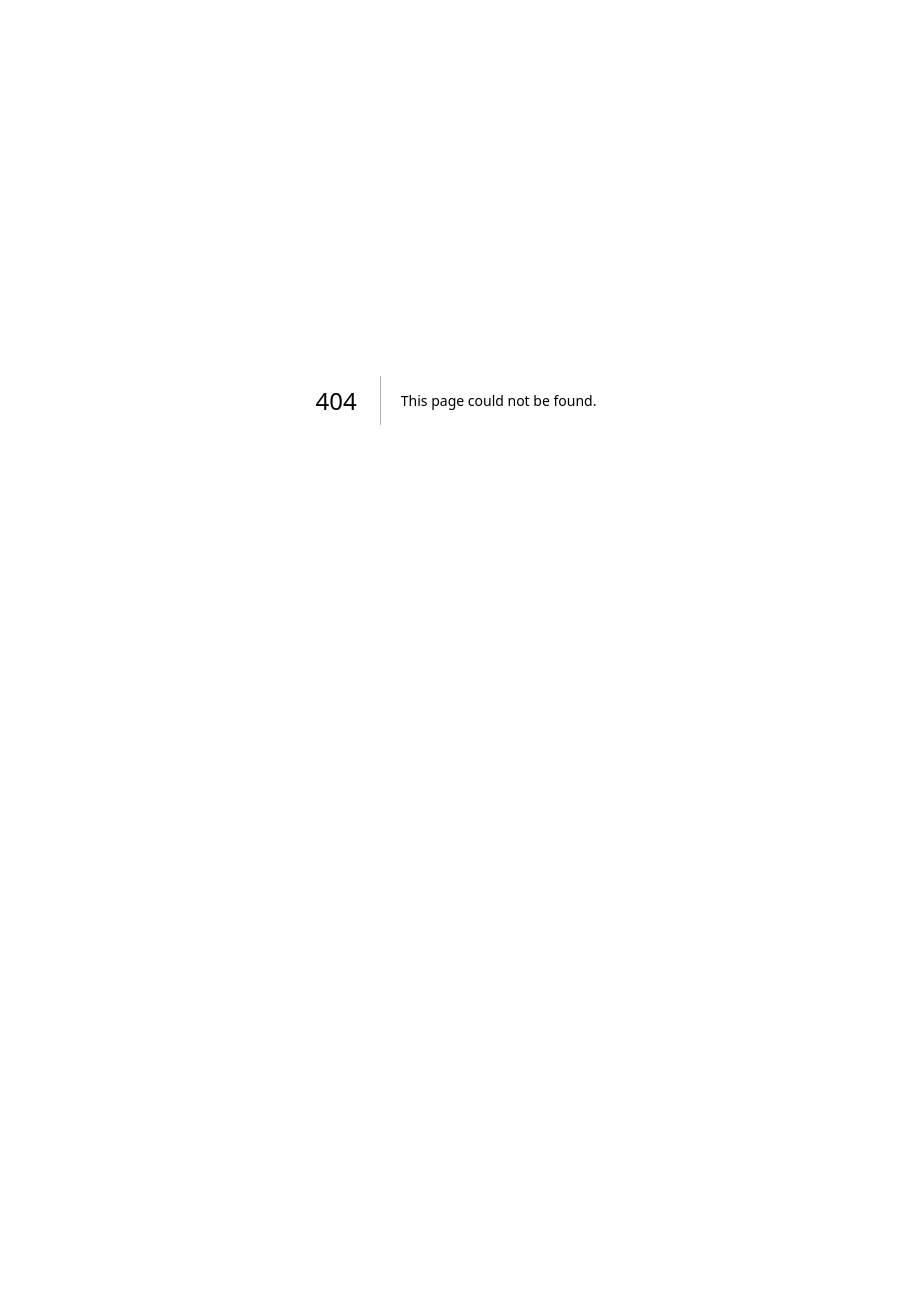
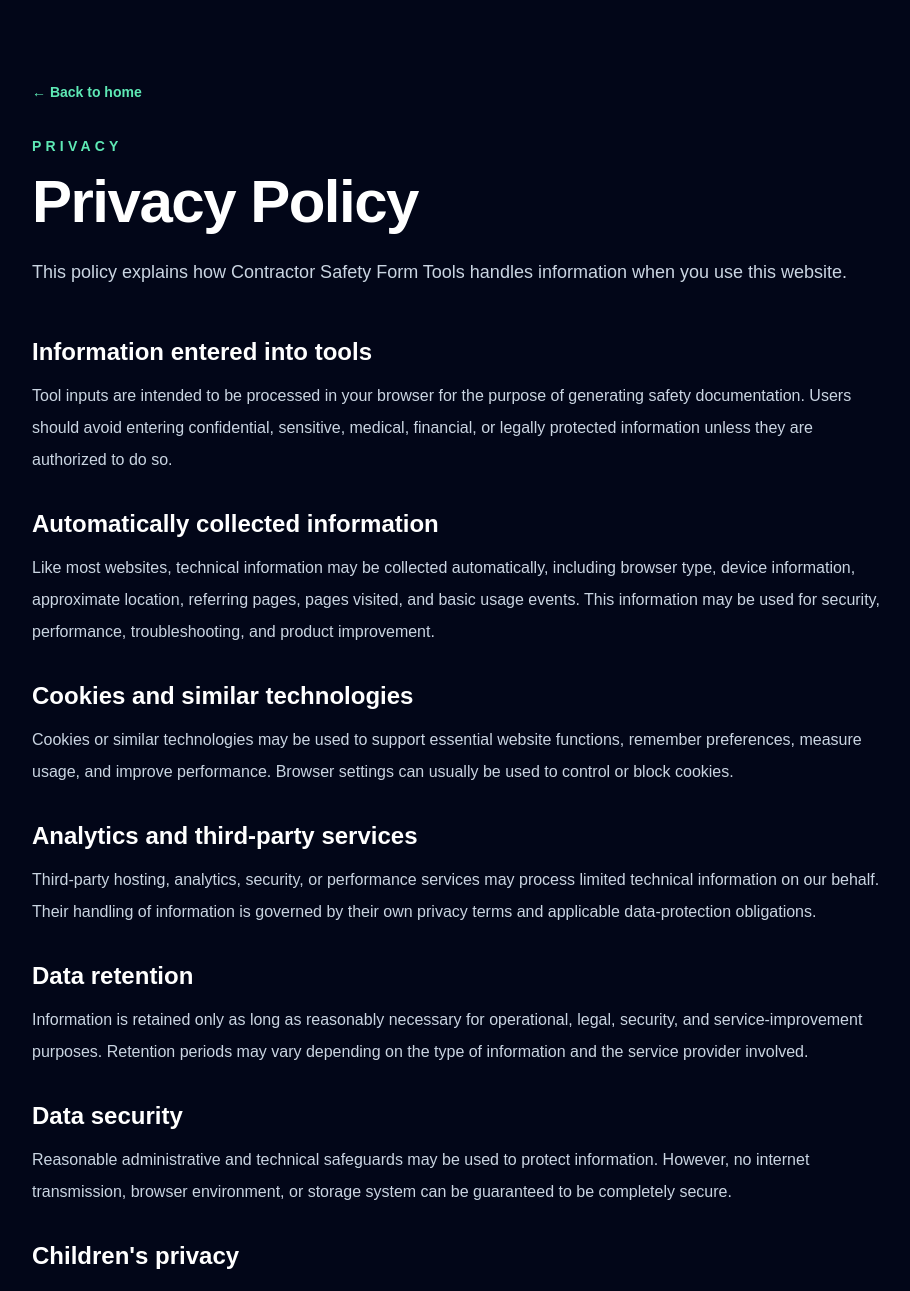
Before and after one commit to alhscholars-ship-it/contractor-safety-tools, a Next.js app: page /privacy in a window 1280 px wide. Before the commit this address had no page. Shown: the top 1291 px of the page, without its empty margins (184-1094 px from the left). Before the commit the page ends 800 px from the top, so only its background shows below. Built offline with nearby package versions, Linux system fonts and the light colour scheme.

Commit message:
feat: add privacy policy page

```diff
--- /dev/null
+++ b/src/app/privacy/page.tsx
@@ -0,0 +1,163 @@
+import type { Metadata } from "next";
+import Link from "next/link";
+
+export const metadata: Metadata = {
+  title: "Privacy Policy",
+  description:
+    "Read the Contractor Safety Form Tools privacy policy covering browser-based processing, cookies, analytics, third-party services, and user rights.",
+  alternates: {
+    canonical: "/privacy",
+  },
+};
+
+export default function PrivacyPolicyPage() {
+  return (
+    <main className="min-h-screen bg-slate-950 text-white">
+      <section className="mx-auto w-full max-w-4xl px-6 py-20">
+        <Link href="/" className="text-sm font-semibold text-emerald-300">
+          ← Back to home
+        </Link>
+
+        <div className="mt-8">
+          <p className="text-sm font-semibold uppercase tracking-[0.3em] text-emerald-300">
+            Privacy
+          </p>
+
+          <h1 className="mt-4 text-4xl font-black tracking-tight sm:text-6xl">
+            Privacy Policy
+          </h1>
+
+          <p className="mt-6 text-lg leading-8 text-slate-300">
+            This policy explains how Contractor Safety Form Tools handles
+            information when you use this website.
+          </p>
+        </div>
+
+        <div className="mt-12 space-y-8 text-base leading-8 text-slate-300">
+          <section>
+            <h2 className="text-2xl font-black text-white">
+              Information entered into tools
+            </h2>
+            <p className="mt-3">
+              Tool inputs are intended to be processed in your browser for the
+              purpose of generating safety documentation. Users should avoid
+              entering confidential, sensitive, medical, financial, or legally
+              protected information unless they are authorized to do so.
+            </p>
+          </section>
+
+          <section>
+            <h2 className="text-2xl font-black text-white">
+              Automatically collected information
+            </h2>
+            <p className="mt-3">
+              Like most websites, technical information may be collected
+              automatically, including browser type, device information,
+              approximate location, referring pages, pages visited, and basic
+              usage events. This information may be used for security,
+              performance, troubleshooting, and product improvement.
+            </p>
+          </section>
+
+          <section>
+            <h2 className="text-2xl font-black text-white">
+              Cookies and similar technologies
+            </h2>
+            <p className="mt-3">
+              Cookies or similar technologies may be used to support essential
+              website functions, remember preferences, measure usage, and
+              improve performance. Browser settings can usually be used to
+              control or block cookies.
+            </p>
+          </section>
+
+          <section>
+            <h2 className="text-2xl font-black text-white">
+              Analytics and third-party services
+            </h2>
+            <p className="mt-3">
+              Third-party hosting, analytics, security, or performance services
+              may process limited technical information on our behalf. Their
+              handling of information is governed by their own privacy terms and
+              applicable data-protection obligations.
+            </p>
+          </section>
+
+          <section>
+            <h2 className="text-2xl font-black text-white">
+              Data retention
+            </h2>
+            <p className="mt-3">
+              Information is retained only as long as reasonably necessary for
+              operational, legal, security, and service-improvement purposes.
+              Retention periods may vary depending on the type of information
+              and the service provider involved.
+            </p>
+          </section>
+
+          <section>
+            <h2 className="text-2xl font-black text-white">
+              Data security
+            </h2>
+            <p className="mt-3">
+              Reasonable administrative and technical safeguards may be used to
+              protect information. However, no internet transmission, browser
+              environment, or storage system can be guaranteed to be completely
+              secure.
+            </p>
+          </section>
+
+          <section>
+            <h2 className="text-2xl font-black text-white">
+              Children&apos;s privacy
+            </h2>
+            <p className="mt-3">
+              This website is intended for professional and business use and is
+              not directed to children. We do not knowingly seek personal
+              information from children.
+            </p>
+          </section>
+
+          <section>
+            <h2 className="text-2xl font-black text-white">
+              Your choices and rights
+            </h2>
+            <p className="mt-3">
+              Depending on your location, you may have rights to request access,
+              correction, deletion, restriction, or objection concerning
+              personal information. You may also manage browser cookies and
+              tracking preferences through your device or browser settings.
+            </p>
+          </section>
+
+          <section>
+            <h2 className="text-2xl font-black text-white">
+              Policy updates
+            </h2>
+            <p className="mt-3">
+              This policy may be updated as the website, legal requirements, or
+              third-party services change. The current version published on this
+              page applies to your use of the website.
+            </p>
+          </section>
+        </div>
+
+        <div className="mt-12 flex flex-wrap gap-3">
+          <Link
+            href="/tools"
+            className="inline-flex rounded-full bg-emerald-400 px-6 py-3 text-sm font-black text-slate-950 transition hover:bg-emerald-300"
+          >
+            Explore safety tools
+          </Link>
+
+          <Link
+            href="/disclaimer"
+            className="inline-flex rounded-full border border-white/15 px-6 py-3 text-sm font-black text-white transition hover:bg-white/10"
+          >
+            Read disclaimer
+          </Link>
+        </div>
+      </section>
+    </main>
+  );
+}
--- a/src/app/sitemap.ts
+++ b/src/app/sitemap.ts
@@ -26,6 +26,12 @@
     },
     {
       url: `${baseUrl}/disclaimer`,
+      lastModified: now,
+      changeFrequency: "yearly",
+      priority: 0.5,
+    },
+    {
+      url: `${baseUrl}/privacy`,
       lastModified: now,
       changeFrequency: "yearly",
       priority: 0.5,
```
